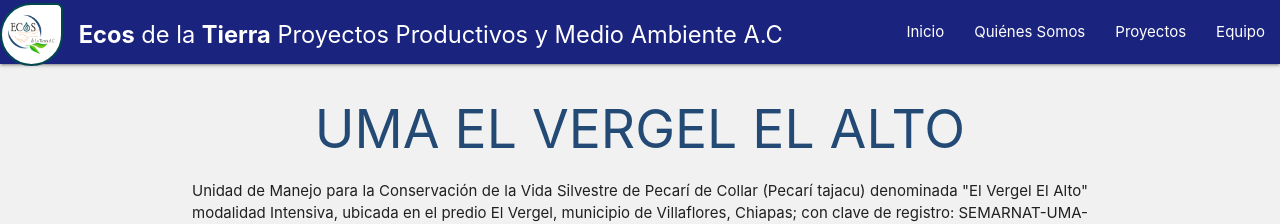
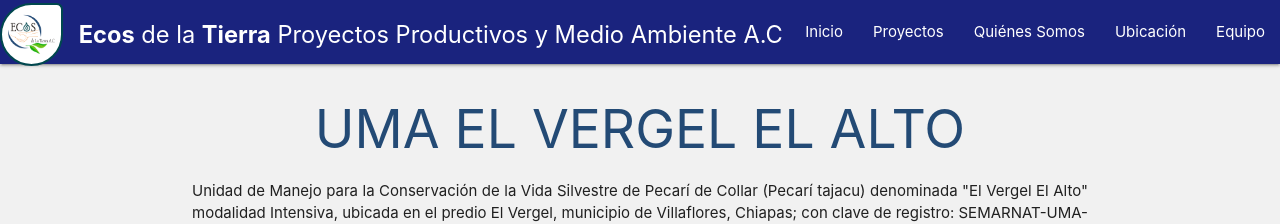
Before and after one commit to CarbajalFdez/EcosAC, a Jekyll site: the page built from _posts/2018-10-16-uma-el-vergel-el-alto.html, in a window 1280 px wide. Shown: the top 224 px of the page. Built offline with Jekyll 4.4.1, drawn with Linux system fonts in a browser that asks for light colours.

Commit message:
Update header.html

```diff
--- a/_includes/header.html
+++ b/_includes/header.html
@@ -7,17 +7,19 @@
 				<a href="#" data-target="mobile-demo" class="sidenav-trigger"><i class="fa fa-bars waves-effect"></i></a>
 				<ul class="right hide-on-med-and-down">
 					<li><a href="{{ site.baseurl }}">Inicio</a></li>
-					<li><a href="badges.html">Quiénes Somos</a></li>
-					<li><a href="collapsible.html">Proyectos</a></li>
-					<li><a href="mobile.html">Equipo</a></li>
+					<li><a href="{{ site.baseurl }}/proyectos">Proyectos</a></li>
+					<li><a href="{{ site.baseurl }}/quienes-somos">Quiénes Somos</a></li>
+					<li><a href="{{ site.baseurl }}/ubicacion">Ubicación</a></li>
+					<li><a href="{{ site.baseurl }}/equipo">Equipo</a></li>
 				</ul>
 			</div>
 		</nav>
 		<ul class="sidenav" id="mobile-demo">
-			<li><a href="sass.html">Inicio</a></li>
-			<li><a href="badges.html">Quiénes Somos</a></li>
-			<li><a href="collapsible.html">Proyectos</a></li>
-			<li><a href="mobile.html">Equipo</a></li>
+			<li><a href="{{ site.baseurl }}">Inicio</a></li>
+			<li><a href="{{ site.baseurl }}/proyectos">Proyectos</a></li>
+			<li><a href="{{ site.baseurl }}/quienes-somos">Quiénes Somos</a></li>
+			<li><a href="{{ site.baseurl }}/ubicacion">Ubicación</a></li>
+			<li><a href="{{ site.baseurl }}/equipo">Equipo</a></li>
 		</ul>
 	</header>
 	<!-- F I N    H E A D E R -->
```
